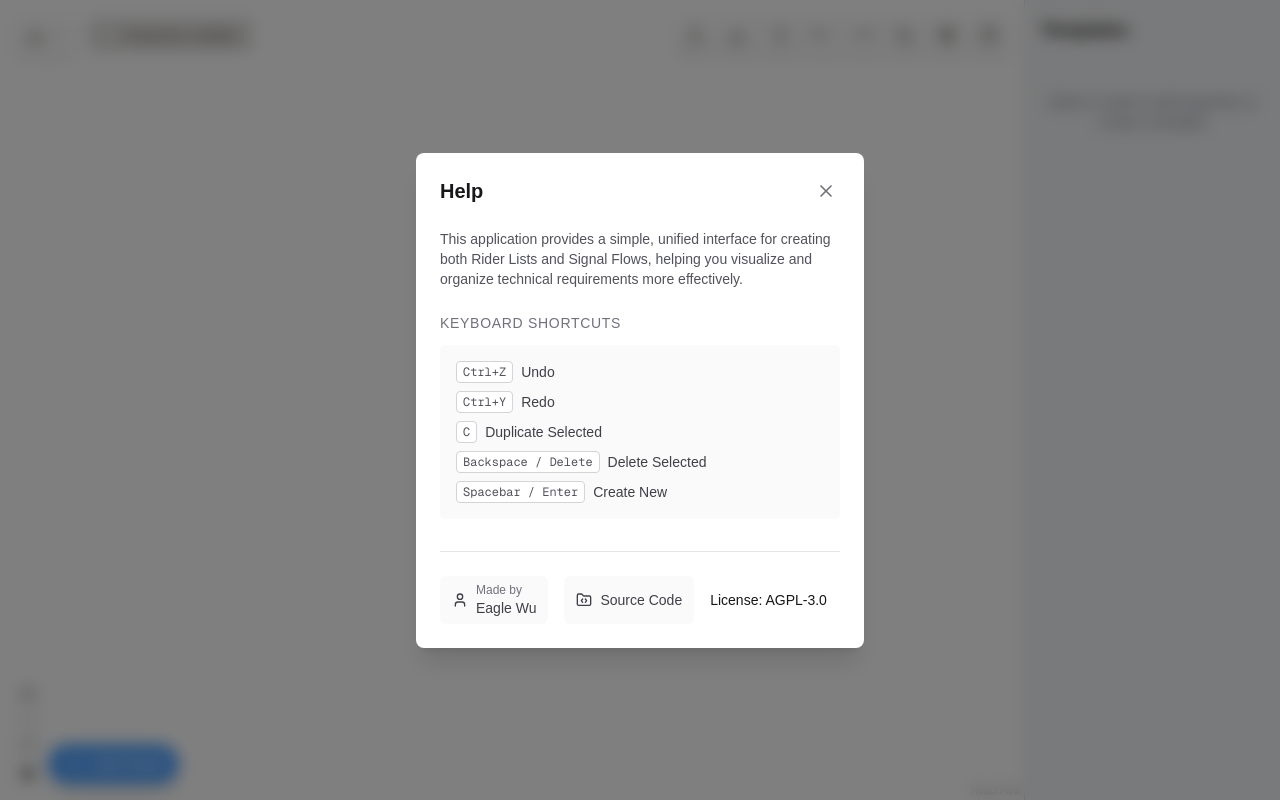
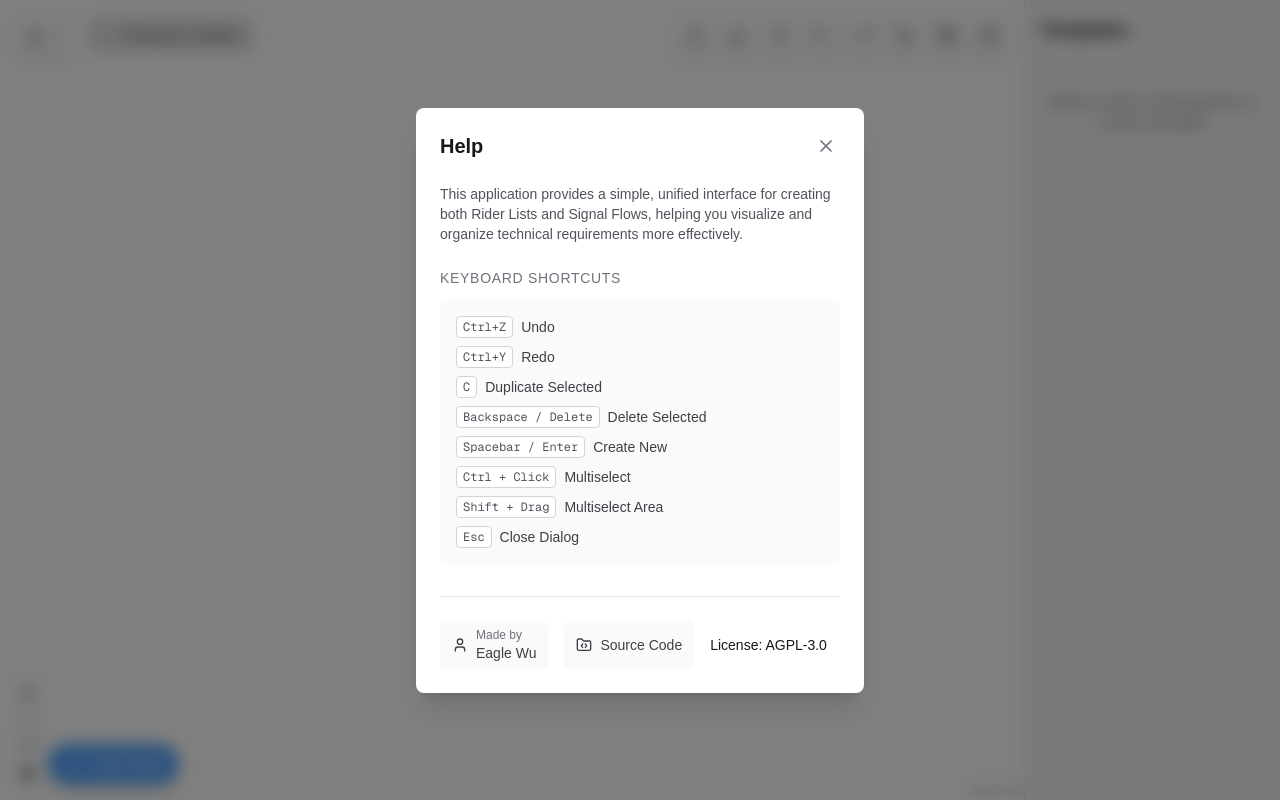
Before and after one commit to mageeagle/stage-diagram, a Next.js app: page / in a window 1280 px wide. Both pictures are taken after a click on the button 989 px from the left and 35 px from the top of the page. Built offline with nearby package versions, Linux system fonts and the light colour scheme.

Commit message:
Update Help

```diff
--- a/src/components/help/HelpModal.tsx
+++ b/src/components/help/HelpModal.tsx
@@ -95,6 +95,24 @@ export const HelpModal = ({ isOpen, onClose }: HelpModalProps) => {
                 </kbd>
                 <span>Create New</span>
               </li>
+              <li className="flex items-center gap-2">
+                <kbd className="rounded border border-zinc-300 bg-white px-1.5 py-0.5 text-xs font-mono text-zinc-600 dark:border-zinc-700 dark:bg-zinc-700 dark:text-zinc-300">
+                  Ctrl + Click
+                </kbd>
+                <span>Multiselect</span>
+              </li>
+              <li className="flex items-center gap-2">
+                <kbd className="rounded border border-zinc-300 bg-white px-1.5 py-0.5 text-xs font-mono text-zinc-600 dark:border-zinc-700 dark:bg-zinc-700 dark:text-zinc-300">
+                  Shift + Drag
+                </kbd>
+                <span>Multiselect Area</span>
+              </li>
+              <li className="flex items-center gap-2">
+                <kbd className="rounded border border-zinc-300 bg-white px-1.5 py-0.5 text-xs font-mono text-zinc-600 dark:border-zinc-700 dark:bg-zinc-700 dark:text-zinc-300">
+                  Esc
+                </kbd>
+                <span>Close Dialog</span>
+              </li>
             </ul>
           </div>
         </div>
```
